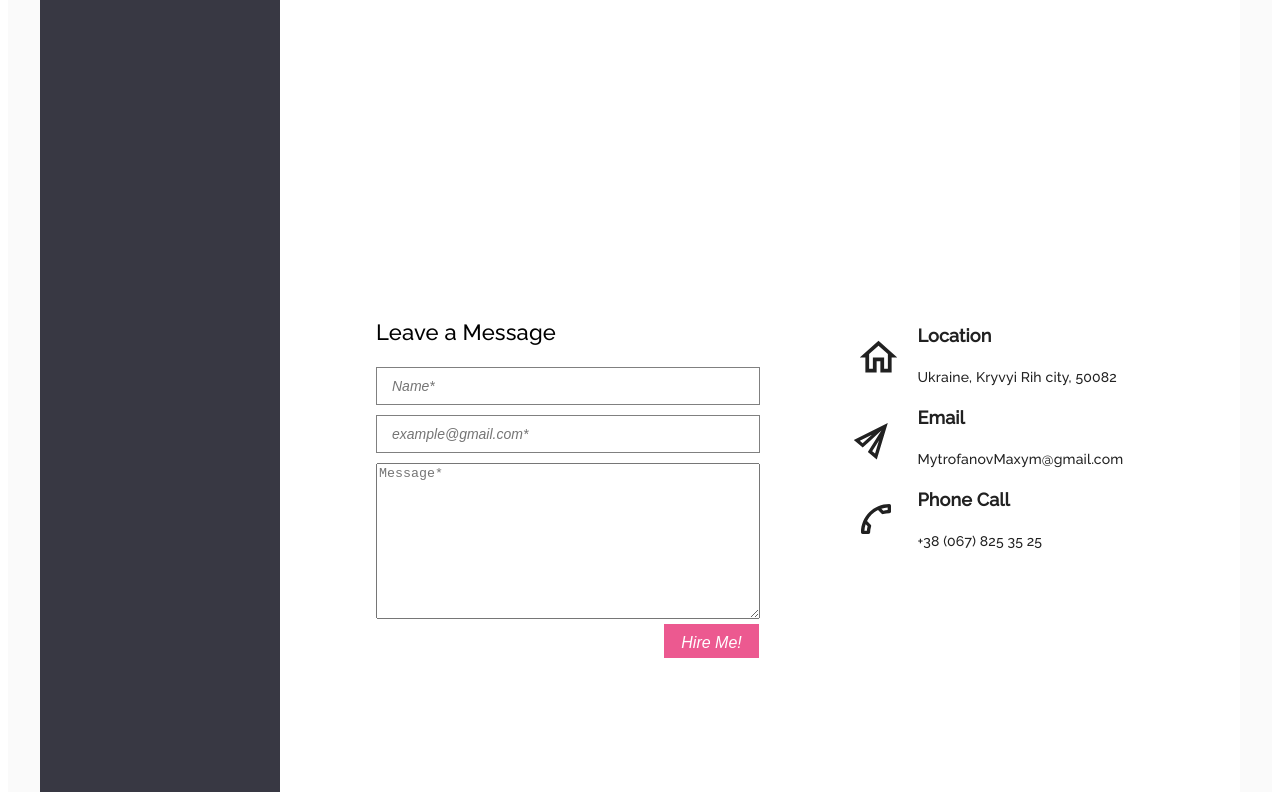
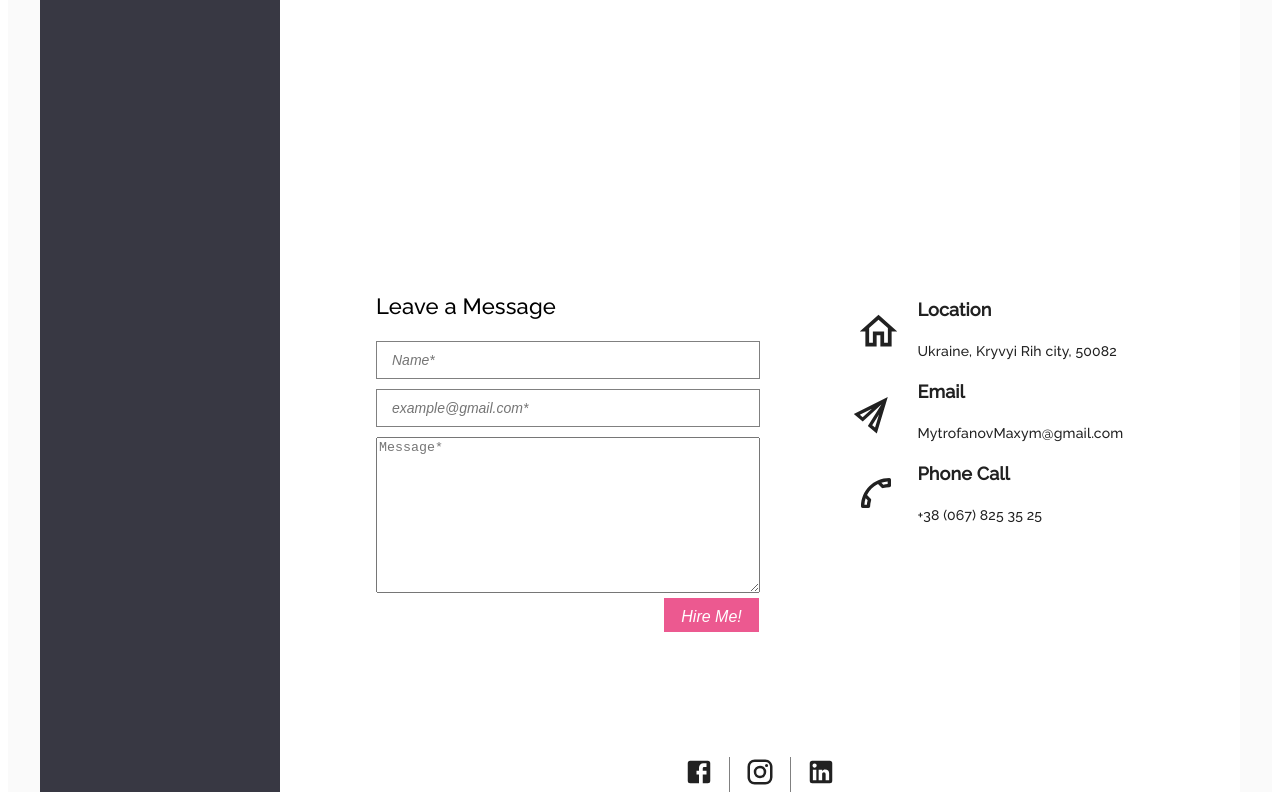
Before and after one commit to mytrofanov/resume6, a React (Create React App) app: page / in a window 1280 px wide. Shown: the part 1592-2392 px from the top of the page. Built offline with nearby package versions, Linux system fonts and the light colour scheme.

Commit message:
Добавил хлебные крошки внизу страницы

```diff
--- a/src/App.css
+++ b/src/App.css
@@ -37,3 +37,7 @@
     width: 50%;
 
 }
+.BottomOfBottom {
+    text-align: center;
+    margin: 0 auto;
+}
--- a/src/App.js
+++ b/src/App.js
@@ -7,6 +7,7 @@ import {Portfolio} from "./components/portfolio/Portfolio";
 import {MyWorks} from "./components/portfolio/data";
 import FeedbackForm from "./components/feedback/FeedbackForm";
 import {ContactInfo} from "./components/contacts/ContactInfo";
+import {Bottom} from "./components/bottom/Bottom";
 
 export default function App() {
     return (
@@ -29,8 +30,11 @@ export default function App() {
                         <div className="contact">
                             <ContactInfo/>
                         </div>
+
                     </div>
-
+                    <div className="BottomOfBottom">
+                        <Bottom/>
+                    </div>
                 </div>
 
 
--- /dev/null
+++ b/src/components/bottom/Bottom.js
@@ -0,0 +1,31 @@
+import FacebookIcon from '@mui/icons-material/Facebook';
+import InstagramIcon from '@mui/icons-material/Instagram';
+import LinkedInIcon from '@mui/icons-material/LinkedIn';
+import s from './Bottom.module.css'
+
+export function Bottom() {
+    return (
+        <div className={s.Bread}>
+            <div className={s.BreadPieces}>
+            <FacebookIcon
+                sx={{fontSize: 30,
+                         }}
+            />
+            </div>
+            <div className={s.BreadPiecesMid}>
+            <InstagramIcon
+                sx={{
+                    fontSize: 30,
+                    }}
+            />
+            </div>
+            <div className={s.BreadPieces}>
+            <LinkedInIcon
+                sx={{fontSize: 30
+                }}
+            />
+            </div>
+        </div>
+    )
+
+}
--- /dev/null
+++ b/src/components/bottom/Bottom.module.css
@@ -0,0 +1,15 @@
+.Bread {
+    display: flex;
+    flex-direction: row;
+}
+.BreadPieces {
+    margin: 0 15px;
+
+}
+
+.BreadPiecesMid {
+    padding: 0 15px;
+    border-right: solid 1px gray;
+    border-left: solid 1px gray;
+
+}
```
